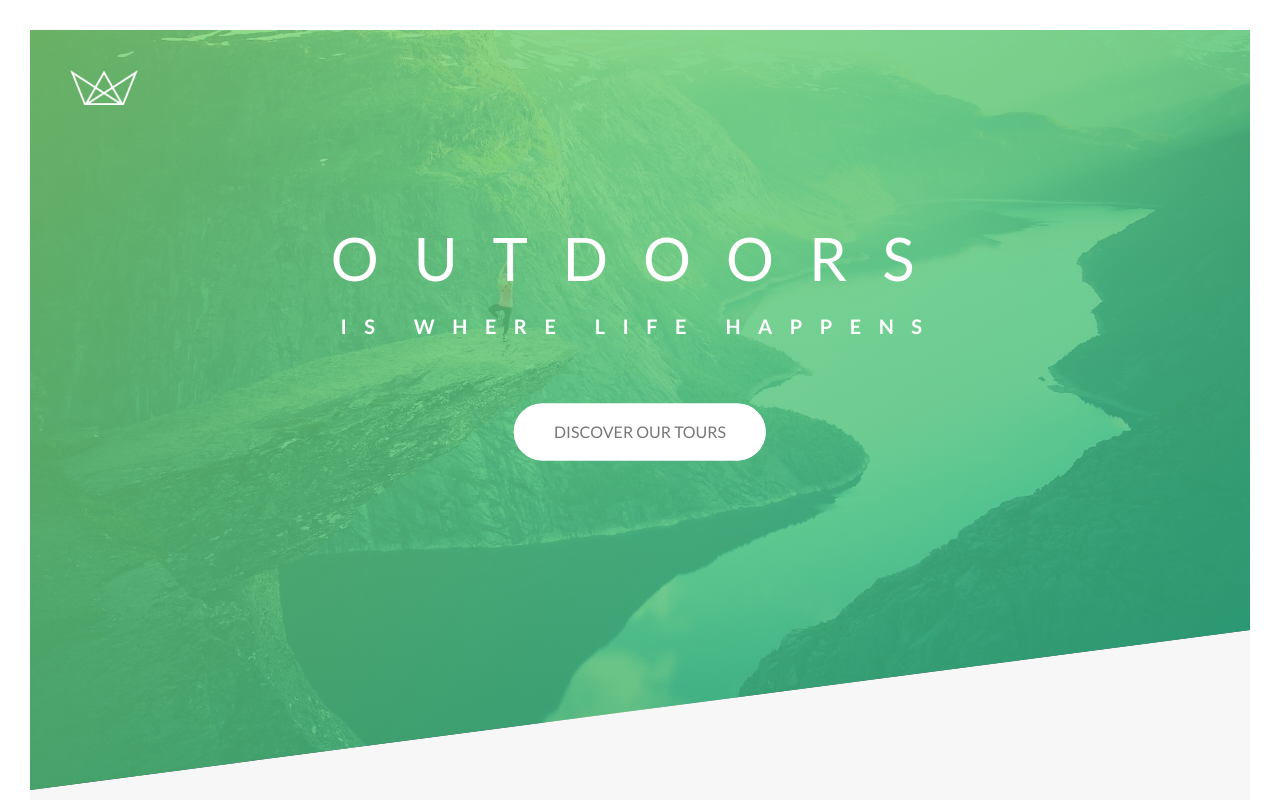
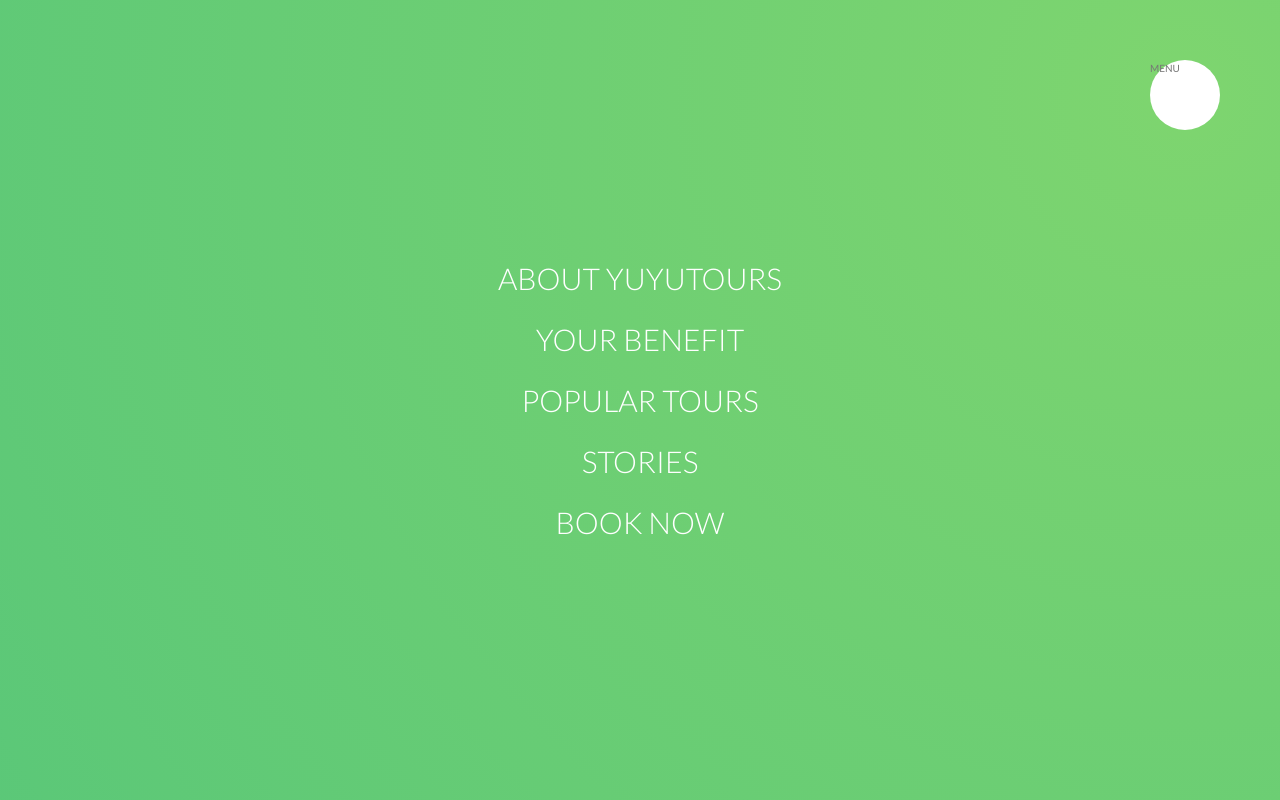
Before and after one commit to YudhaYuki/yuyu-tour-and-travel, a website: page index.html in a window 1280 px wide. Shown: the top 800 px of the page. Drawn offline with Linux system fonts and the light colour scheme.

Commit message:
NAVIGATION Part I

```diff
--- a/index.html
+++ b/index.html
@@ -14,6 +14,24 @@
     <title>YuYuTours | Stay Young With Our Adventures</title>
 </head>
 <body>
+
+<div class="navigation">
+    <input type="checkbox" class="navigation__checkbox" id="navi-toggle">
+
+    <label for="navi-toggle" class="navigation__button">MENU</label>
+
+    <div class="navigation__background">&nbsp;</div>
+
+    <nav class="navigation__nav">
+        <ul class="navigation__list">
+            <li class="navigation__item"><a href="#" class="navigation__link">About YuYuTours</a></li>
+            <li class="navigation__item"><a href="#" class="navigation__link">Your benefit</a></li>
+            <li class="navigation__item"><a href="#" class="navigation__link">Popular tours</a></li>
+            <li class="navigation__item"><a href="#" class="navigation__link">Stories</a></li>
+            <li class="navigation__item"><a href="#" class="navigation__link">Book now</a></li>
+        </ul>
+    </nav>
+</div>
 
     <header class="header">
         <div class="header__logo-box">
--- /dev/null
+++ b/sass/layout/_navigation.scss
@@ -0,0 +1,60 @@
+.navigation {
+    &__checkbox {
+        display: none;
+    }
+
+    &__button {
+        background-color: $color-white;
+        height: 7rem;
+        width: 7rem;
+        position: fixed;
+        top: 6rem;
+        right: 6rem;
+        border-radius: 50%;
+        z-index: 2000;
+    }
+
+    &__background {
+        height: 6rem;
+        width: 6rem;
+        border-radius: 50%;
+        position: fixed;
+        top: 6.5rem;
+        right: 6.5rem;
+        background-image: radial-gradient($color-primary-light, $color-primary-dark);
+        z-index: 1000;
+
+        transform: scale(80); // covering the entire screen
+    }
+
+    &__nav {
+        height: 100vh;
+        width: 100%;
+        position: fixed;
+        top: 0;
+        right: 0;
+        z-index: 1500; // this one is in the middle, between background and button
+    }
+
+    &__list {
+        position: absolute;
+        top: 50%;
+        left: 50%;
+        transform: translate(-50%, -50%);
+        list-style: none;
+        text-align: center;
+    }
+
+    &__item {
+        margin: 1rem;
+    }
+
+    &__link {
+        font-size: 3rem;
+        font-weight: 300;
+        color: $color-white;
+        text-decoration: none;
+        text-transform: uppercase;
+
+    }
+}
--- a/sass/main.scss
+++ b/sass/main.scss
@@ -16,7 +16,8 @@
 @import "components/story";
 
 @import "layout/footer";
+@import "layout/grid";
 @import "layout/header";
-@import "layout/grid";
+@import "layout/navigation";
 
 @import "pages/home";
```
Also changed, not shown: css/style.css.
